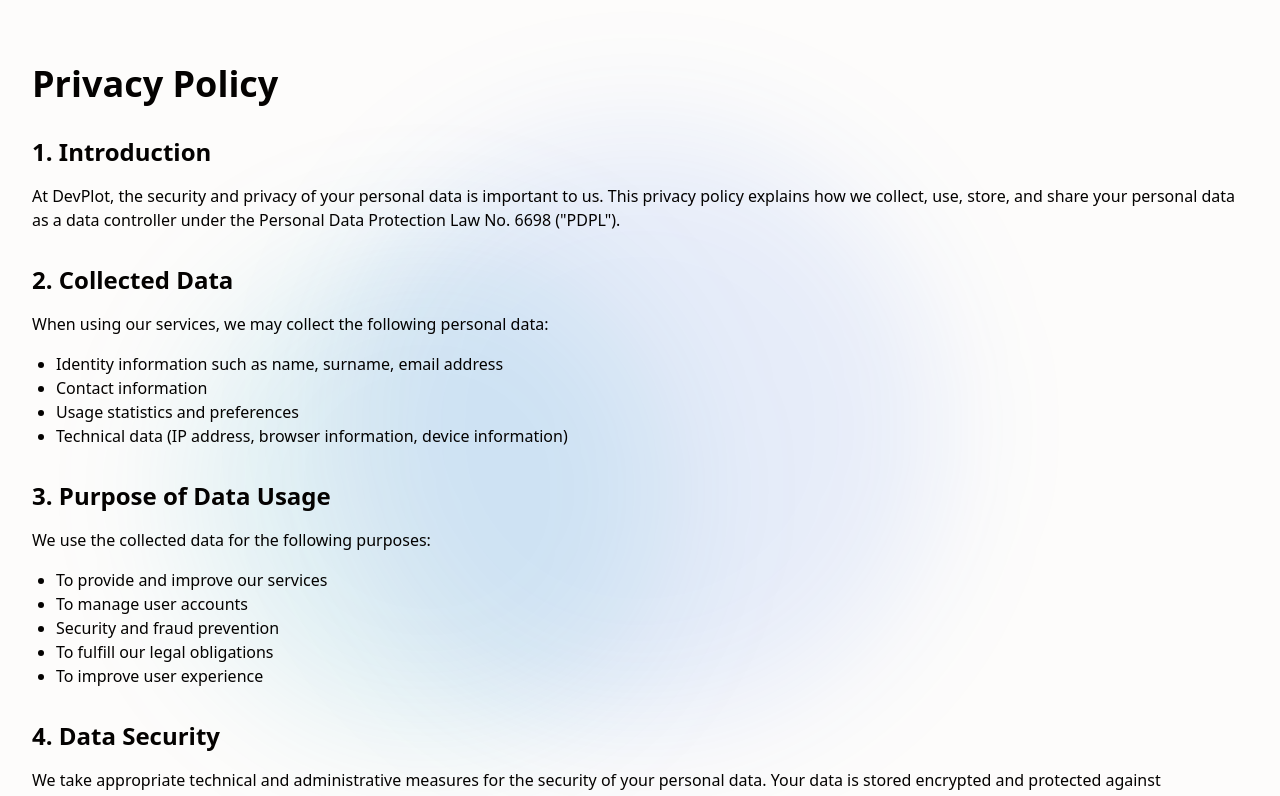
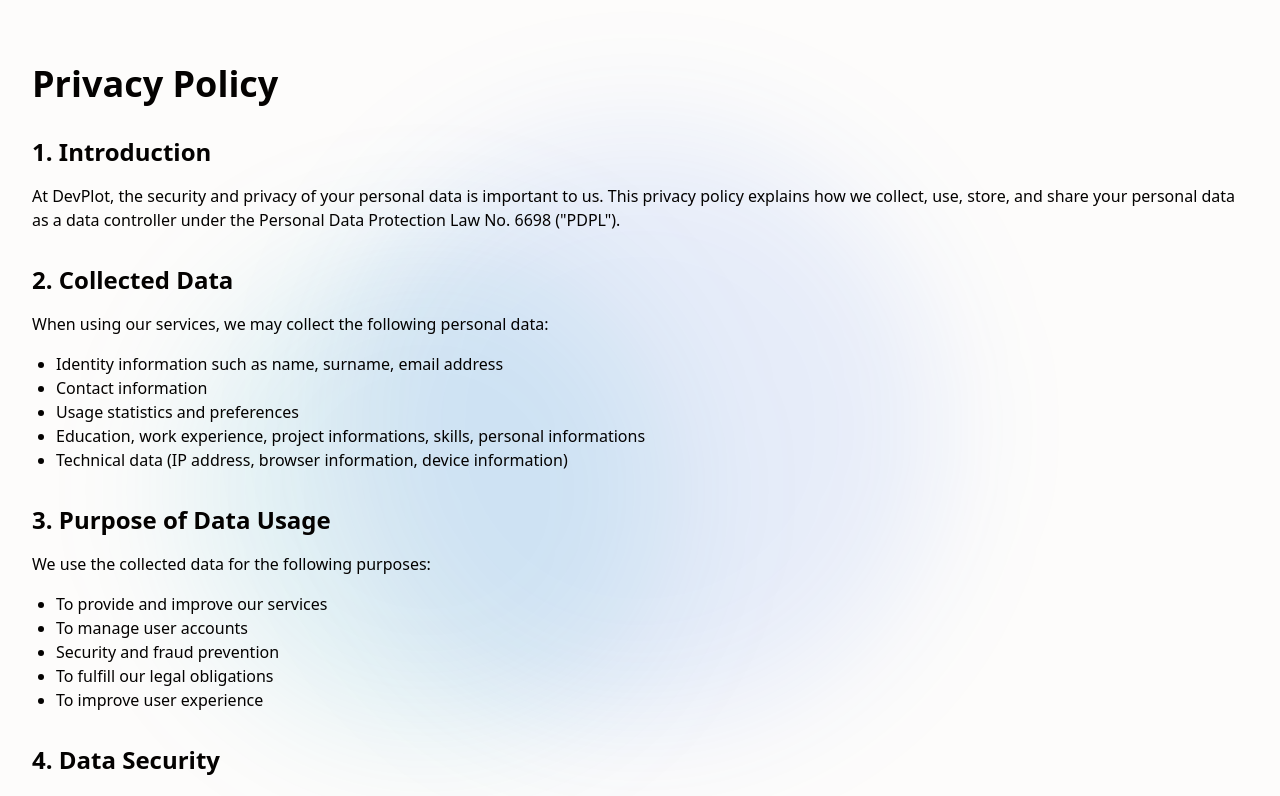
Before and after one commit to mr-isik/devplot, a Next.js app: page /privacy-policy in a window 1280 px wide. Shown: the top 796 px of the page. Built offline with nearby package versions, Linux system fonts and the light colour scheme.

Commit message:
update: terms

```diff
--- a/src/app/(auth)/(center)/privacy-policy/page.tsx
+++ b/src/app/(auth)/(center)/privacy-policy/page.tsx
@@ -34,6 +34,10 @@ export default function PrivacyPolicyPage() {
               <li>Identity information such as name, surname, email address</li>
               <li>Contact information</li>
               <li>Usage statistics and preferences</li>
+              <li>
+                Education, work experience, project informations, skills,
+                personal informations
+              </li>
               <li>
                 Technical data (IP address, browser information, device
                 information)
```
